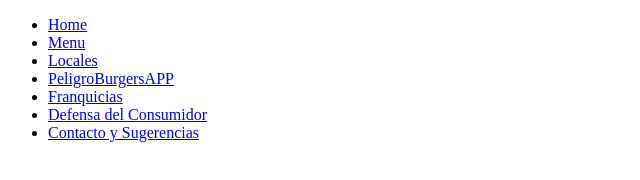
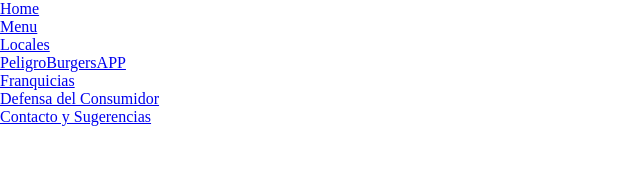
Before and after one commit to lautaromanrr-dotcom/Preentrega-Manrrique-final, a plain HTML site: page pages/locales.html in a window 1280 px wide. Shown: the whole page, without its empty margins (0-640 px from the left). Drawn offline with Linux system fonts and the light colour scheme.

Commit message:
first commit

```diff
--- a/pages/locales.html
+++ b/pages/locales.html
@@ -4,17 +4,18 @@
     <meta charset="UTF-8">
     <meta name="viewport" content="width=device-width, initial-scale=1.0">
     <title>Locales</title>
+    <link rel="stylesheet" href="/styles/styles.css">
 </head>
 <body>
     <nav>
         <ul>
-            <li><a href="trabajaenpeligroburgers.html">Home</a></li>
-            <li><a href="menu.html">Menu</a></li>
-            <li><a href="locales.html">Locales</a></li>
-            <li><a href="peligroburgersapp.html">PeligroBurgersAPP</a></li>
-            <li><a href="franquicias.html">Franquicias</a></li>
-            <li><a href="defensadelconsumidor.html">Defensa del Consumidor</a></li>
-            <li><a href="contactoysugerencias.html">Contacto y Sugerencias</a></li>
+            <li><a href="/index.html">Home</a></li>
+            <li><a href="/pages/menu.html">Menu</a></li>
+            <li><a href="/pages/locales.html">Locales</a></li>
+            <li><a href="/pages/peligroburgersapp.html">PeligroBurgersAPP</a></li>
+            <li><a href="/pages/franquicias.html">Franquicias</a></li>
+            <li><a href="/pages/defensadelconsumidor.html">Defensa del Consumidor</a></li>
+            <li><a href="/pages/contactoysugerencias.html">Contacto y Sugerencias</a></li>
 
         </ul>
     </nav>
```
Also changed, not shown: index.html (+12 -24 lines), pages/contactoysugerencias.html (+8 -7 lines), pages/defensadelconsumidor.html (+8 -7 lines), pages/franquicias.html (+8 -7 lines), pages/menu.html (+2 -1 lines), pages/peligroburgersapp.html (+8 -7 lines), pages/trabajaenpeligroburgers.html (+8 -7 lines).
